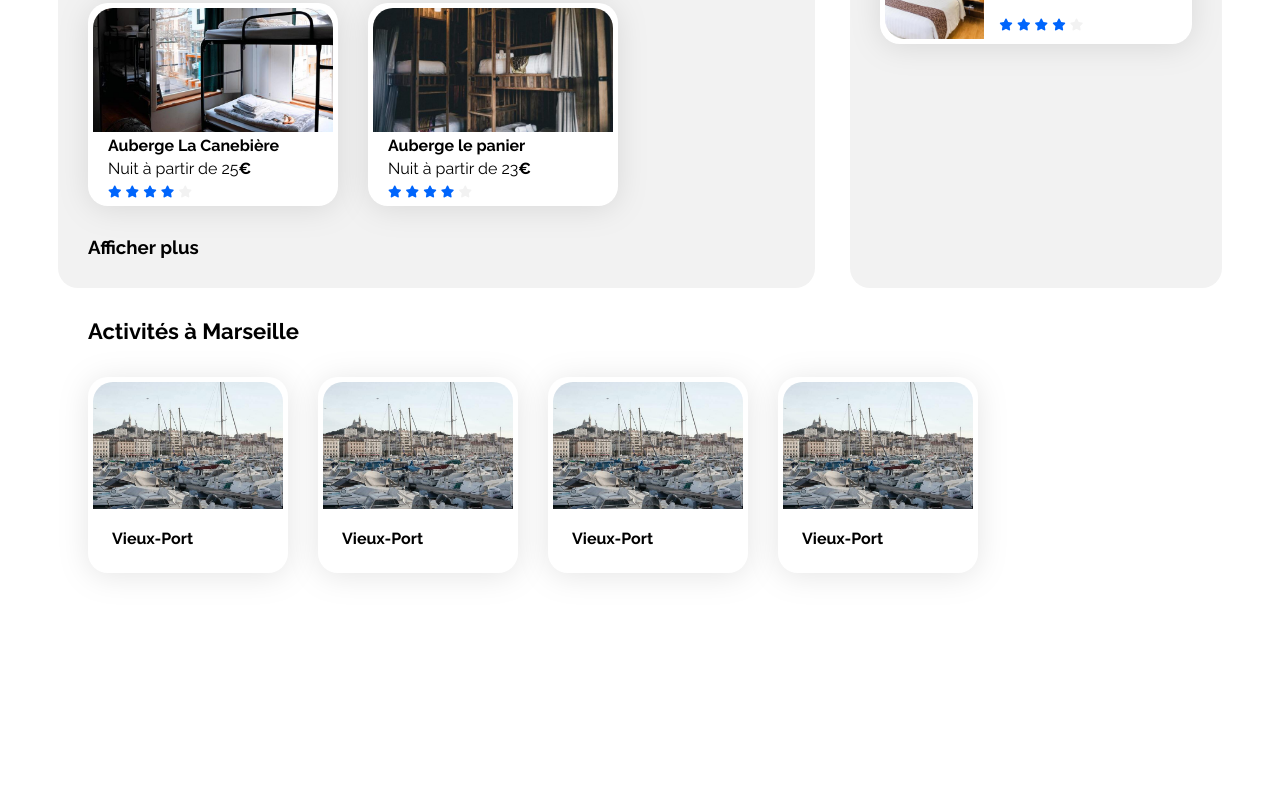
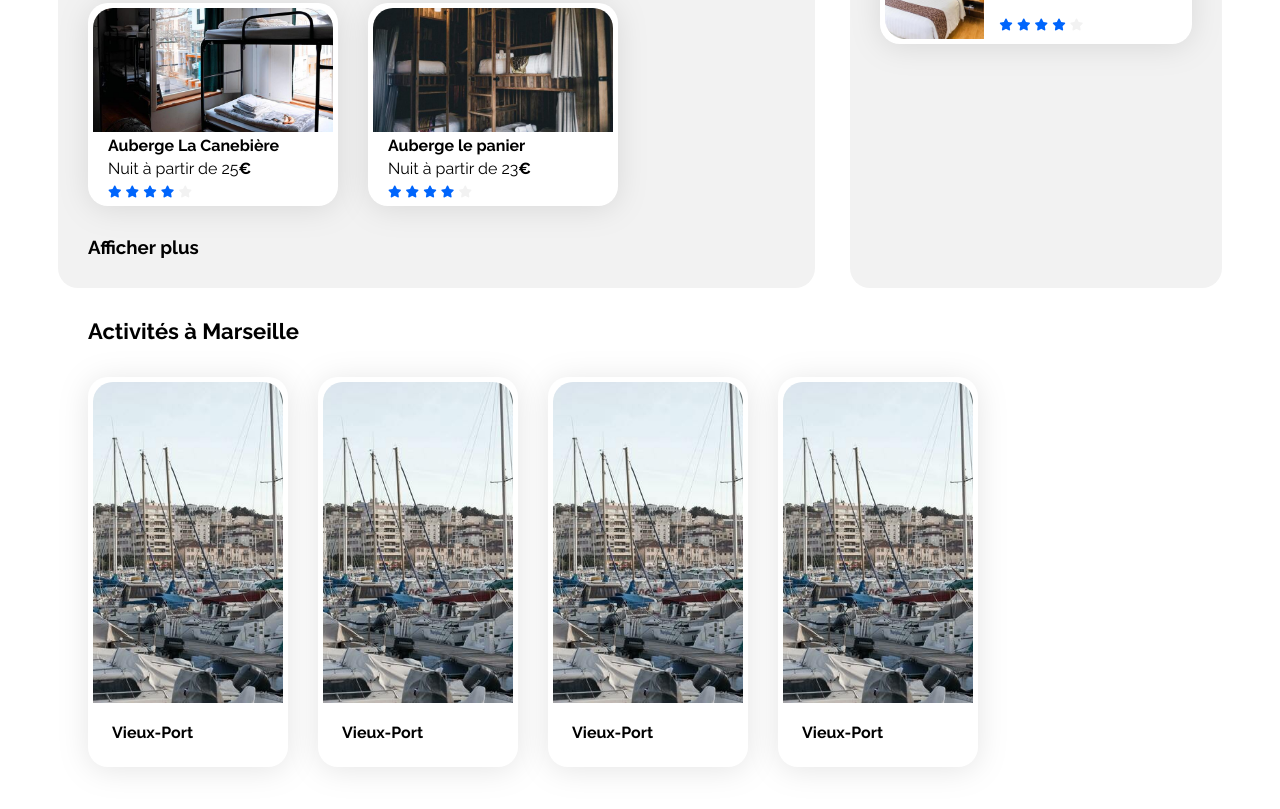
Before and after one commit to Dusidea/dusidea.github.io, a plain HTML site: page index.html in a window 1280 px wide. Shown: the part 956-1765 px from the top of the page. Before the commit the page ends 1567 px from the top, so only its background shows below. Drawn offline with Linux system fonts and the light colour scheme.

Commit message:
activités cartes 4 sur une ligne. Hauteur ok, largeur nok : forcée manuellement

```diff
--- a/css/style.css
+++ b/css/style.css
@@ -336,28 +336,34 @@ nav {
     display: flex;
     flex-direction: column;
     max-width: 100%;
-    width: 100%;
+    /* gap: 30px; */
+    height: 559px;
+    width: 1340px;
+    box-sizing: border-box;
 }
 
 .activites-cards {
+    margin-top: 33px;
     display: flex;
     max-width: 100%;
+    /* max-height: 100%; */
     gap: 30px;
     flex-wrap: wrap;
+    height: 78%;
+    width: 100%;
+    box-sizing: border-box;
+    /* justify-content: space-between; =>passe de 4 cartes sur une ligne à une par ligne !*/
+
 
 }
 
  .activites-cards .card {
    display: flex;
-   max-width: 100%;
+   flex-direction: column;
    box-sizing: border-box;
-   flex: 1;
-   margin-top: 33px;
-    flex-direction: column;
-    /* width: 100%; */
-    min-width: 100px;
-    max-width: 200px;
-    max-height: 100%;
+   height: 100%;
+   max-width: 200px;
+   min-width: 100px;
 
 }
 
@@ -366,7 +372,6 @@ nav {
     height: 100%;
     border-top-left-radius: 20px;
     border-top-right-radius: 20px;
-
 }
 
 
```
